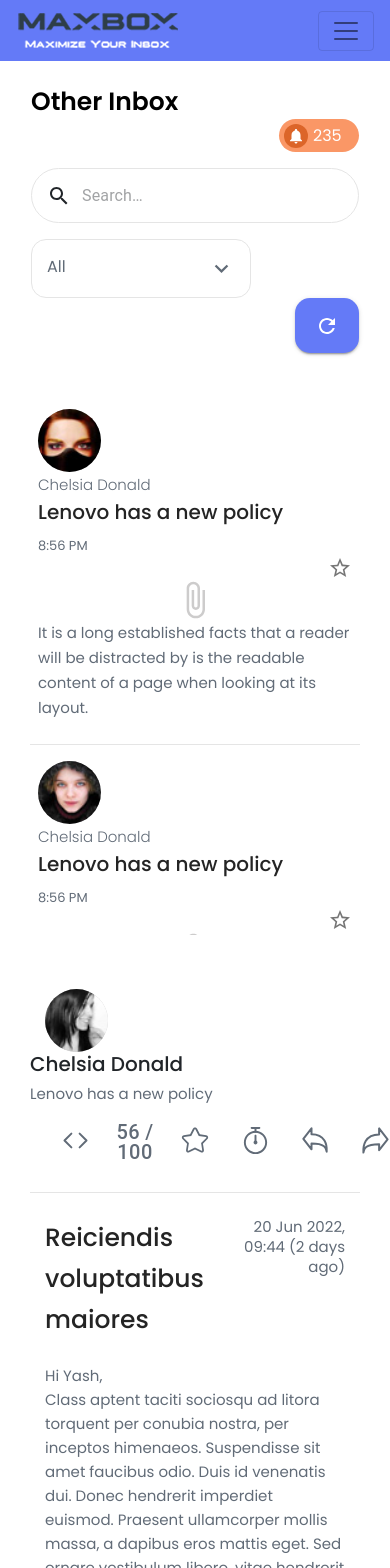
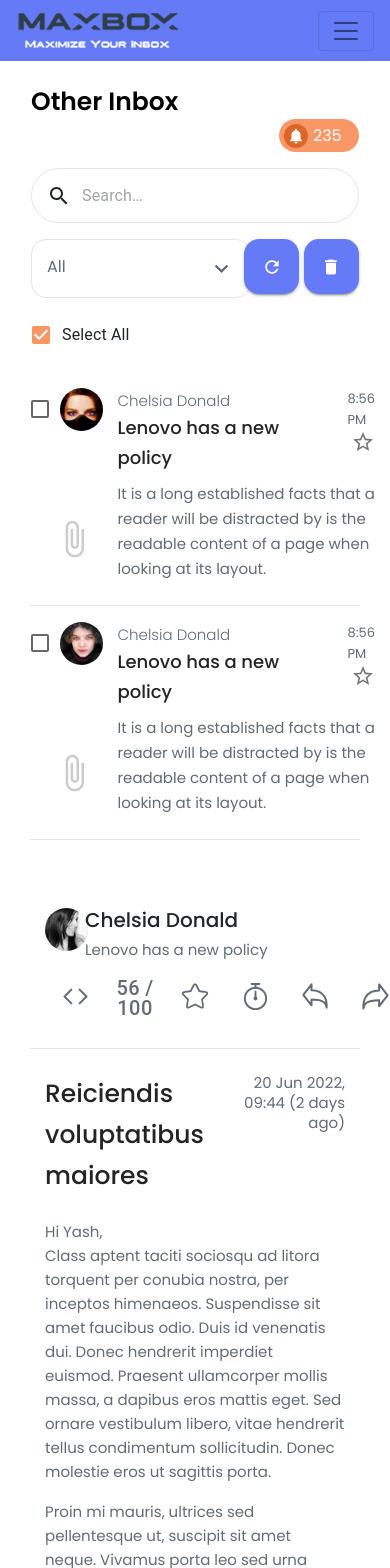
Before and after one commit to rakesh4gvm/ReactJsMaxbox, a React (Create React App) app: page / in a window 390 px wide. Shown: the top 1568 px of the page. Built offline with nearby package versions, Linux system fonts and the light colour scheme.

Commit message:
add new design for home page
add new design for home page

```diff
--- a/public/css/style.css
+++ b/public/css/style.css
@@ -122,7 +122,7 @@ span.userpic {
     display: block;
 }
 .col.maxcontainerix {
-    max-width: 530px;
+    max-width: 500px;
 }
 .rightinbox{
     width: calc(100% - 530px);
@@ -132,10 +132,13 @@ span.userpic {
     padding: 0;
     overflow: hidden;
     border-radius: 72px;
-    width: 63px;
-    height: 63px;
+    width: 53px;
+    height: 53px;
     display: table;
-}
+  }
+  .inboxuserpic img {
+    width: 100%;
+  }
 .cardinboxlist h4{
     font-style: normal;
     font-weight: 300;
@@ -147,7 +150,7 @@ span.userpic {
 .cardinboxlist h3{
     font-style: normal;
     font-weight: 500;
-    font-size: 20px;
+    font-size: 18px;
     line-height: 30px;
     color: #242424;
     margin-top: 0;
@@ -212,12 +215,24 @@ span.userpic {
     color: #000000;
     margin: 0;
 }
+
 .listinbox {
-    max-height: calc(100vh - 310px);
-    overflow-y: hidden;
+    max-height: calc(100vh - 370px);
+    overflow-y: auto;
     overflow-x: hidden;
     padding: 0 15px;
 }
+::-webkit-scrollbar {
+    width: 5px;
+    height: 6px;
+    background-color: transparent;
+}
+
+::-webkit-scrollbar-thumb {
+    background: #C4C4C4;
+    border-radius: 10px;
+}
+
 .inboxtype > div > div{
     min-height: 55px;
 }
@@ -239,6 +254,11 @@ span.userpic {
     height: 55px;
     width: 55px;
     float: right;
+    padding: 0;
+    min-width: auto;
+  }
+.MuiButton-root.iconbtn svg{
+    width: 20px;
 }
 .MuiButton-root.iconbtn:hover, .MuiButton-root.iconbtn:focus, .MuiButton-root.iconbtn:active{
     background-color: #5267DB;
@@ -398,8 +418,39 @@ span.userpic {
     width: 18px;
     margin: 0px 1px 0 0;
 }
-
-
+ul.d-flex.flexlist {
+    float: right;
+  }
+.flexlist li{
+    padding: 15px 10px;
+    list-style: none;
+    position: relative;
+}
+.flexlist li span {
+    width: 22px;
+    height: 22px;
+    position: absolute;
+    border-radius: 15px;
+    line-height: 22px;
+    text-align: center;
+    font-size: 11px;
+    top: 0px;
+    right: -6px;
+    color: #fff;
+  }
+.orange{
+    background: #F89665;
+}
+.blue{
+    background: #647AF7;
+}
+.textdeclist > .MuiList-root {
+    max-width: inherit;
+}
+.maxcontainerix div .Mui-checked,
+.maxcontainerix div .MuiCheckbox-indeterminate {
+    color: #F89665;
+  }
 
 @media screen and (max-width:990px){
     .mobile-nav {
@@ -432,5 +483,19 @@ span.userpic {
     }
     .notifimen {
         transform: translate(-10px, 0px);
-      }
+    }
+    .col.maxcontainerix {
+        max-width: inherit;
+        width: 100%;
+    }
+    .mb-columfull{
+        flex-direction: column;
+    }
+    .inboxuserpic {
+        width: 43px;
+        height: 43px;
+    }
+    .inboxuserpic img{
+        width: 43px;
+    }
 }
--- a/src/_components/HomePage/HomePage.js
+++ b/src/_components/HomePage/HomePage.js
@@ -30,7 +30,7 @@ return (
     <>
     <HeaderTop />
     <div className='bodymain'>
-        <Row>
+        <Row className='mb-columfull'>
         <Col className='maxcontainerix'>
             <InboxList />
         </Col>
@@ -39,20 +39,20 @@ return (
         <Col className='rightinbox'>
           <div className='inxtexteditor'>
             <Row className='bt-border pb-4 mb-4'>
-              <Col>
+              <Col lg={6}>
                 <Row className='userlist'>
-                    <Col>
+                    <Col xs={2}>
                       <span className="inboxuserpic">
                           <img src={inboxuser3} width="63px" alt="" />
                       </span>
                     </Col>
-                    <Col sm={10} className='p-0'>
+                    <Col xs={10} className='p-0'>
                       <h5>Chelsia Donald</h5>
                       <h6>Lenovo has a new policy</h6>
                     </Col>
                 </Row>
               </Col>
-              <Col Align="right">
+              <Col lg={6} Align="right">
                 <ButtonGroup className='iconlistinbox' variant="text" aria-label="text button group">
                 <Button>
                     <img src={iconleftright} />
--- a/src/_components/InboxListPage/InboxListPage.js
+++ b/src/_components/InboxListPage/InboxListPage.js
@@ -7,6 +7,7 @@ import SearchIcon from '@material-ui/icons/Search';
 import InputBase from '@mui/material/InputBase';
 import Button from '@mui/material/Button';
 import RefreshIcon from '@material-ui/icons/Refresh';
+import DeleteIcon from '@material-ui/icons/Delete';
 import Stack from '@mui/material/Stack';
 import Paper from '@mui/material/Paper';
 import ToggleButton from '@mui/material/ToggleButton';
@@ -30,6 +31,8 @@ import allusers from '../../images/all_users.svg';
 import iconlogout from '../../images/icon_logout.svg';
 import defaultuser from '../../images/avatar/defaultuser.jpg';
 import downarrow from '../../images/icon_downarrow.svg';
+import FormGroup from '@mui/material/FormGroup';
+import FormControlLabel from '@mui/material/FormControlLabel';
 
 
 
@@ -141,7 +144,7 @@ return (
               </Col>
           </Row>
           <Row>
-              <Col sm={8}>
+              <Col xs={8}>
                   <div class="selecter-m inboxtype">
                       <a href="#" className="selectorall" onClick={addInboxClass}>
                         All <img src={downarrow} />
@@ -193,28 +196,47 @@ return (
                       </div>
                   </div>
               </Col>
-              <Col sm={4}>
+              <Col xs={2}>
                 <Button className='iconbtn' variant="contained" size="large">
                   <RefreshIcon />
                 </Button>
                 </Col>
+              <Col xs={2}>
+                <Button className='iconbtn' variant="contained" size="large">
+                  <DeleteIcon />
+                </Button>
+              </Col>
+          </Row>
+          <Row>
+              <Col xs={12} className="mt-3">
+                <FormGroup>
+                  <FormControlLabel control={<Checkbox defaultChecked />} label="Select All" />
+                </FormGroup>
+              </Col>
           </Row>
           </div>
 
-          <div className='listinbox mt-5'>
+          <div className='listinbox mt-3'>
+          <scrollbars>
             <Stack spacing={1} align="left">
-                <Item className='cardinboxlist'>
+
+                <Item className='cardinboxlist px-0'>
                   <Row>
-                      <Col sm={2}>
+                    <Col xs={1} className="pr-0">
+                        <FormControlLabel control={<Checkbox />} label="" />
+                    </Col>
+                    <Col xs={11} className="pr-0">
+                      <Row>
+                          <Col xs={2}>
                             <span className="inboxuserpic">
-                            <img src={inboxuser1} width="63px" alt="" />
+                                <img src={inboxuser1} width="55px" alt="" />
                             </span>
                           </Col>
-                      <Col sm={8}>
+                          <Col xs={8}>
                             <h4>Chelsia Donald</h4>
                             <h3>Lenovo has a new policy</h3>
                           </Col>
-                      <Col sm={2}>
+                          <Col xs={2}>
                             <h6>8:56 PM</h6>
                             <ToggleButton className='startselct'
                               value="check"
@@ -229,31 +251,37 @@ return (
                           </Col>
                       </Row>
                       <Row>
-                      <Col sm={2} className='ja-center'>
+                        <Col xs={2} className='ja-center'>
                             <div className='attachfile'>
                               <input type="file" />
                               <AttachFileIcon />
                             </div>
                         </Col>
-                      <Col sm={10}>
+                        <Col xs={10}>
                           <p>It is a long established facts that a reader will be distracted by is the readable content of a page when looking at its layout.</p>
+                        </Col>
+                    </Row>
                     </Col>
                   </Row>
                 </Item>
 
-
-                <Item className='cardinboxlist'>
+                <Item className='cardinboxlist px-0'>
                   <Row>
-                      <Col sm={2}>
+                    <Col xs={1} className="pr-0">
+                        <FormControlLabel control={<Checkbox />} label="" />
+                    </Col>
+                    <Col xs={11} className="pr-0">
+                      <Row>
+                          <Col xs={2}>
                             <span className="inboxuserpic">
-                            <img src={inboxuser2} width="63px" alt="" />
+                                <img src={inboxuser2} width="55px" alt="" />
                             </span>
                           </Col>
-                      <Col sm={8}>
+                          <Col xs={8}>
                             <h4>Chelsia Donald</h4>
                             <h3>Lenovo has a new policy</h3>
                           </Col>
-                      <Col sm={2}>
+                          <Col xs={2}>
                             <h6>8:56 PM</h6>
                             <ToggleButton className='startselct'
                               value="check"
@@ -268,31 +296,37 @@ return (
                           </Col>
                       </Row>
                       <Row>
-                      <Col sm={2} className='ja-center'>
+                        <Col xs={2} className='ja-center'>
                             <div className='attachfile'>
                               <input type="file" />
                               <AttachFileIcon />
                             </div>
                         </Col>
-                      <Col sm={10}>
+                        <Col xs={10}>
                           <p>It is a long established facts that a reader will be distracted by is the readable content of a page when looking at its layout.</p>
+                        </Col>
+                    </Row>
                     </Col>
                   </Row>
                 </Item>
 
-
-                <Item className='cardinboxlist'>
+                <Item className='cardinboxlist px-0'>
                   <Row>
-                      <Col sm={2}>
+                    <Col xs={1} className="pr-0">
+                        <FormControlLabel control={<Checkbox />} label="" />
+                    </Col>
+                    <Col xs={11} className="pr-0">
+                      <Row>
+                          <Col xs={2}>
                             <span className="inboxuserpic">
-                            <img src={inboxuser3} width="63px" alt="" />
+                                <img src={inboxuser3} width="55px" alt="" />
                             </span>
                           </Col>
-                      <Col sm={8}>
+                          <Col xs={8}>
                             <h4>Chelsia Donald</h4>
                             <h3>Lenovo has a new policy</h3>
                           </Col>
-                      <Col sm={2}>
+                          <Col xs={2}>
                             <h6>8:56 PM</h6>
                             <ToggleButton className='startselct'
                               value="check"
@@ -307,31 +341,37 @@ return (
                           </Col>
                       </Row>
                       <Row>
-                      <Col sm={2} className='ja-center'>
+                        <Col xs={2} className='ja-center'>
                             <div className='attachfile'>
                               <input type="file" />
                               <AttachFileIcon />
                             </div>
                         </Col>
-                      <Col sm={10}>
+                        <Col xs={10}>
                           <p>It is a long established facts that a reader will be distracted by is the readable content of a page when looking at its layout.</p>
+                        </Col>
+                    </Row>
                     </Col>
                   </Row>
                 </Item>
 
-
-                <Item className='cardinboxlist'>
+                <Item className='cardinboxlist px-0'>
                   <Row>
-                      <Col sm={2}>
+                    <Col xs={1} className="pr-0">
+                        <FormControlLabel control={<Checkbox />} label="" />
+                    </Col>
+                    <Col xs={11} className="pr-0">
+                      <Row>
+                          <Col xs={2}>
                             <span className="inboxuserpic">
-                            <img src={inboxuser4} width="63px" alt="" />
+                                <img src={inboxuser4} width="55px" alt="" />
                             </span>
                           </Col>
-                      <Col sm={8}>
+                          <Col xs={8}>
                             <h4>Chelsia Donald</h4>
                             <h3>Lenovo has a new policy</h3>
                           </Col>
-                      <Col sm={2}>
+                          <Col xs={2}>
                             <h6>8:56 PM</h6>
                             <ToggleButton className='startselct'
                               value="check"
@@ -346,20 +386,22 @@ return (
                           </Col>
                       </Row>
                       <Row>
-                      <Col sm={2} className='ja-center'>
+                        <Col xs={2} className='ja-center'>
                             <div className='attachfile'>
                               <input type="file" />
                               <AttachFileIcon />
                             </div>
                         </Col>
-                      <Col sm={10}>
+                        <Col xs={10}>
                           <p>It is a long established facts that a reader will be distracted by is the readable content of a page when looking at its layout.</p>
+                        </Col>
+                    </Row>
                     </Col>
                   </Row>
                 </Item>
 
-
             </Stack>
+            </scrollbars>
           </div>
 
 
```
Also changed, not shown: src/_components/Header/header.js (+13 -1 lines), src/images/icons/chat-bubbles.svg (added). Lines whose indentation alone changed are shown as unchanged.
